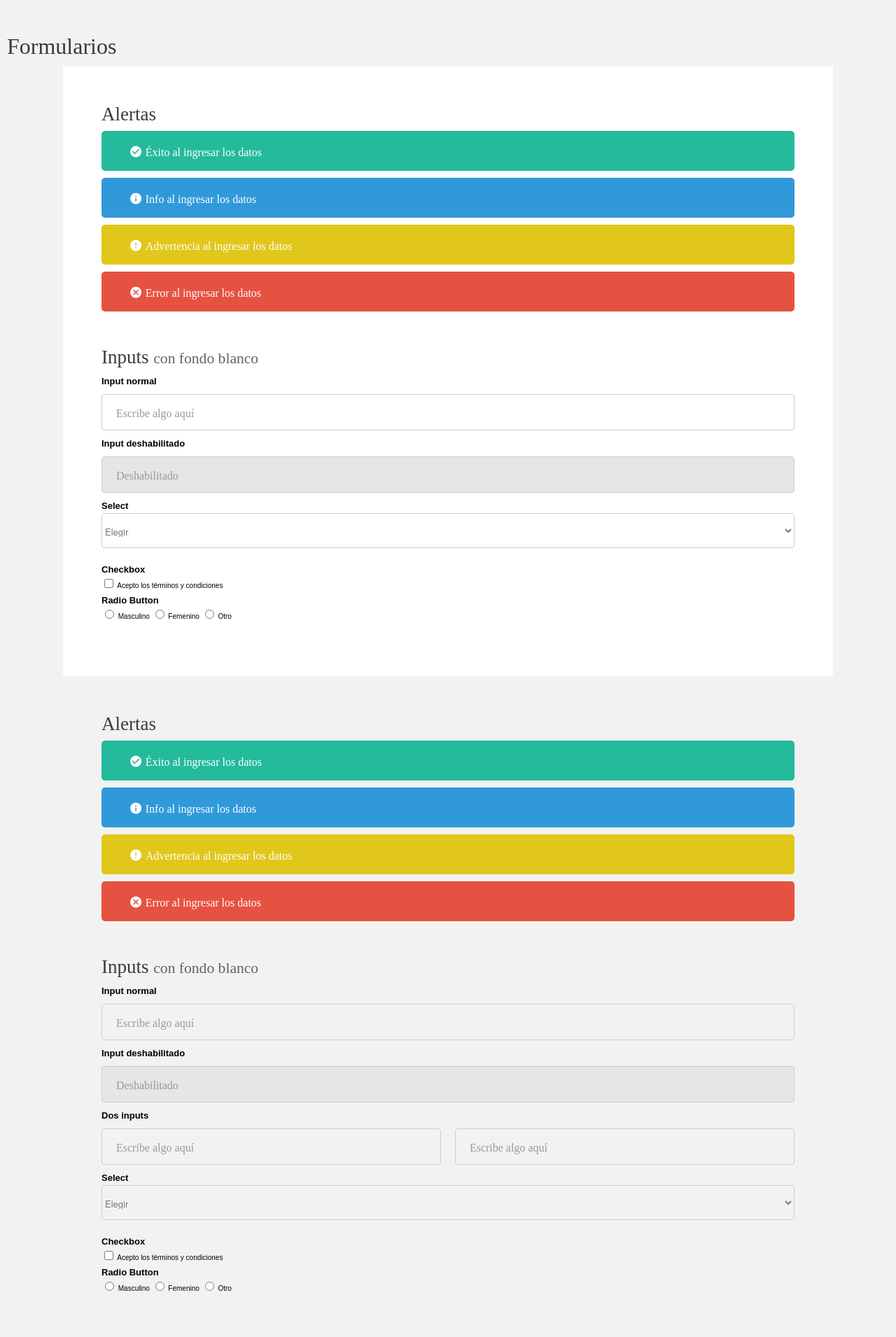
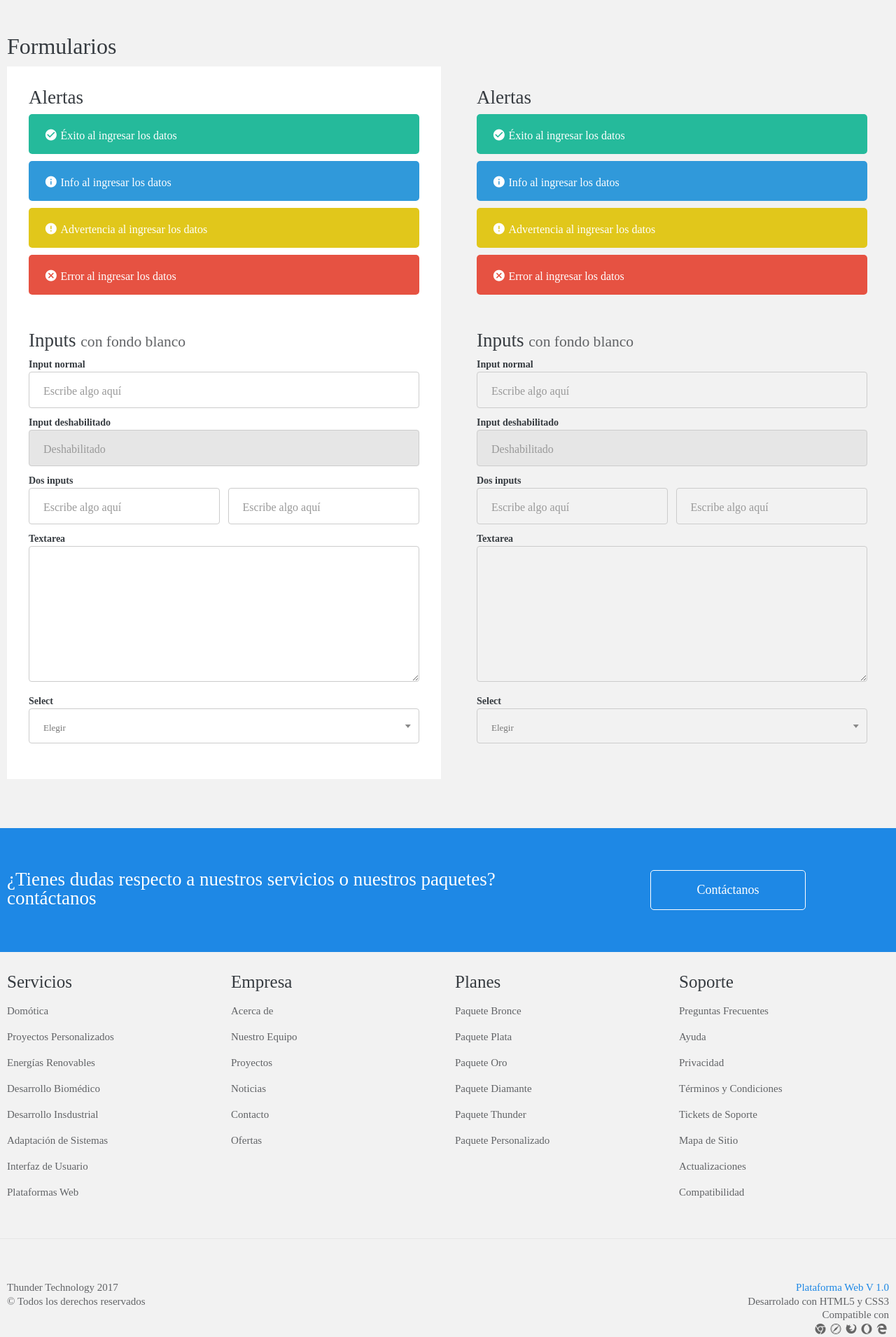
Before and after one commit to JosxLuis/thunder, a PHP site: page /formularios.html in a window 1280 px wide. Shown: the part 80-1990 px from the top of the page at 70% size. Run offline with PHP 8.4, Linux system fonts and the light colour scheme; some web fonts are replaced.

Commit message:
listo formularios

```diff
--- a/css/layout.css
+++ b/css/layout.css
@@ -149,15 +149,29 @@
 
     /* formularios */
 
-    input[type=text]{width: 100%; padding: 18px 20px 14px 20px; margin: 8px 0; display: inline-block; border: 1px solid #ccc; border-radius: 4px; box-sizing: border-box; background: none; font-family: 'avenirMedium'; line-height: 1em; font-size: 1.6em; color: #999999; }
+    input[type=text]{width: 100%; padding: 18px 20px 14px 20px; margin: 0 0 10px 0; display: inline-block; border: 1px solid #ccc; border-radius: 4px; box-sizing: border-box; background: none; font-family: 'avenirBook'; line-height: 1em; font-size: 1.6em; color: #999999; }
     input[type=text]:focus{ box-shadow: none; border:1px solid #1e88e5; color: #616366; transition:border .2s;}
     input[type=text]:disabled{ background: #e6e6e6; cursor: not-allowed;}
     input[type=text]::-webkit-input-placeholder {  color: #999999; }
     input[type=text]::-moz-placeholder { color: #999999; }
     input[type=text]:-ms-input-placeholder { color: #999999;}
     input[type=text]:-moz-placeholder { color: #999999; }
-    select{width: 100%; padding: 15px 0; height: 50px; background: none; border: 1px solid #ccc; border-radius: 4px; box-sizing: border-box;}
+    select{width: 100%; padding: 15px 0; height: 50px; padding: 18px 20px 14px 20px; background: none; border: 1px solid #ccc; border-radius: 4px; box-sizing: border-box;
+            -webkit-appearance: none;
+    -moz-appearance: none;
+    appearance: none;
+    background-image: url(../img/arrow.png);
+    background-repeat: no-repeat;
+    background-position: 100% 50%;
+    background-size: 30px 50px;
+    cursor: pointer;
+    font-family: 'avenirMedium';
+    }
+
     select:focus{ box-shadow: none; border:1px solid #1e88e5; color: #616366; transition:border .2s;}
+    textarea{width: 100%; padding: 18px 20px 14px 20px; margin: 0 0 10px 0; display: inline-block; border: 1px solid #ccc; border-radius: 4px; box-sizing: border-box; background: none; font-family: 'avenirMedium'; line-height: 1em; font-size: 1.6em; color: #999999;}
+    textarea:focus{box-shadow: none; border:1px solid #1e88e5; color: #616366; transition:border .2s;}
+    label{margin:0; padding: 0; font-family: 'avenirMedium'; font-size: 1.4em; color: #363b40;}
 
 
 
--- a/formularios.html
+++ b/formularios.html
@@ -41,7 +41,7 @@
 		<div class="sixteen columns">
 			<h2>Formularios</h2>
 		</div>
-		<div class="fourteen offset-by-one columns">
+		<div class="eight columns">
 			<div class="box sec-white">
 				<div class="pd-all-5">
 					<h3>Alertas</h3>
@@ -64,6 +64,19 @@
 						<input type="text" name="text1" class="" placeholder="Escribe algo aquí">
 						<label for="label1">Input deshabilitado</label>
 						<input type="text" name="text2" class="dis-blo form-em" placeholder="Deshabilitado" disabled="disabled">
+						<label for="doble">Dos inputs</label>
+						<div class="box-half f-left">
+							<div class="pd-right-2">
+								<input type="text" name="text3" class="" placeholder="Escribe algo aquí">
+							</div>
+						</div>
+						<div class="box-half f-left">
+							<div class="pd-left-2">
+								<input type="text" name="text4" class="" placeholder="Escribe algo aquí">
+							</div>
+						</div>
+						<label for="textarea">Textarea</label>
+						<textarea name="textarea1" id="" cols="30" rows="10"></textarea>
 						<label for="select1">Select</label>
 						<select name="select1" id="" class="form-em">
 							<option value="">Elegir</option>
@@ -71,18 +84,12 @@
 							<option value="2">Valor 2</option>
 							<option value="3">Valor 3</option>
 						</select>
-						<label for="check1">Checkbox</label>
-						<input type="checkbox" name="check1"> Acepto los términos y condiciones
-						<label for="radio1">Radio Button</label>
-						<input type="radio" name="genero" value="male"> Masculino
-  						<input type="radio" name="genero" value="female"> Femenino
-  						<input type="radio" name="genero" value="other"> Otro
 					</form>
 				</div>
 			</div>
 		</div>
 
-		<div class="fourteen offset-by-one columns">
+		<div class="eight columns">
 			<div class="box">
 				<div class="pd-all-5">
 					<h3>Alertas</h3>
@@ -116,19 +123,15 @@
 								<input type="text" name="text4" class="" placeholder="Escribe algo aquí">
 							</div>
 						</div>
+						<label for="textarea">Textarea</label>
+						<textarea name="textarea1" id="" cols="30" rows="10"></textarea>
 						<label for="select1">Select</label>
-						<select name="select1" id="">
+						<select name="select1" id="" class="form-em">
 							<option value="">Elegir</option>
 							<option value="1">Valor 1</option>
 							<option value="2">Valor 2</option>
 							<option value="3">Valor 3</option>
 						</select>
-						<label for="check1">Checkbox</label>
-						<input type="checkbox" name="check1"> Acepto los términos y condiciones
-						<label for="radio1">Radio Button</label>
-						<input type="radio" name="genero" value="male"> Masculino
-  						<input type="radio" name="genero" value="female"> Femenino
-  						<input type="radio" name="genero" value="other"> Otro
 					</form>
 				</div>
 			</div>
```
Also changed, not shown: demo.html (added, +141 -0 lines), img/arrow.png (added), 1 other file.
